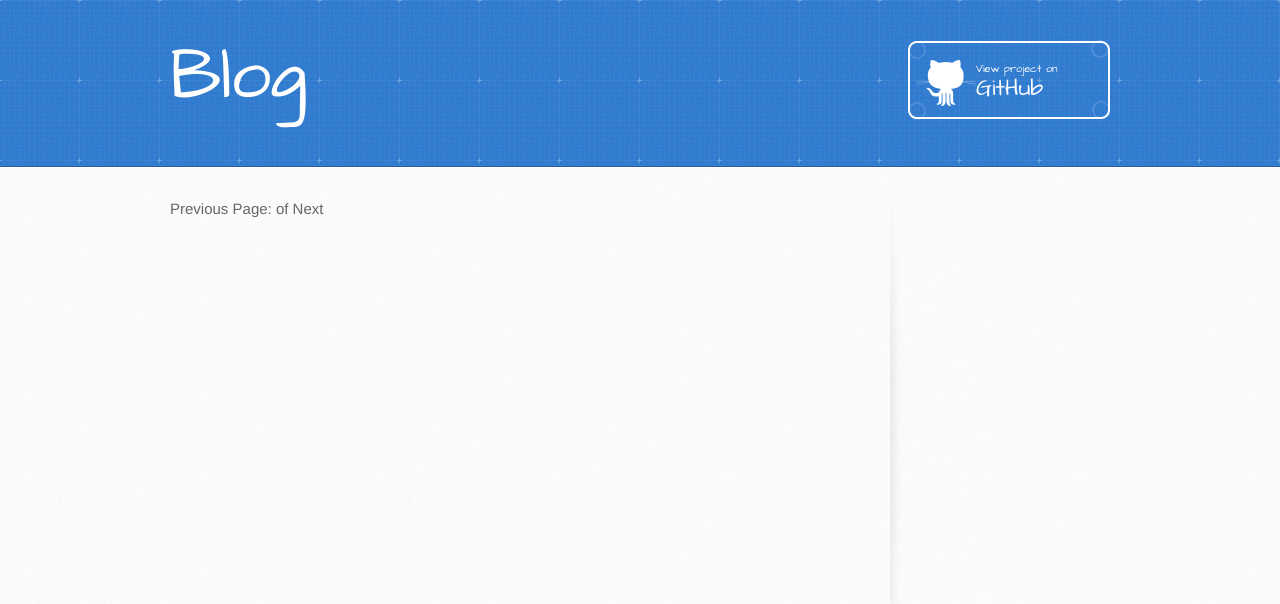
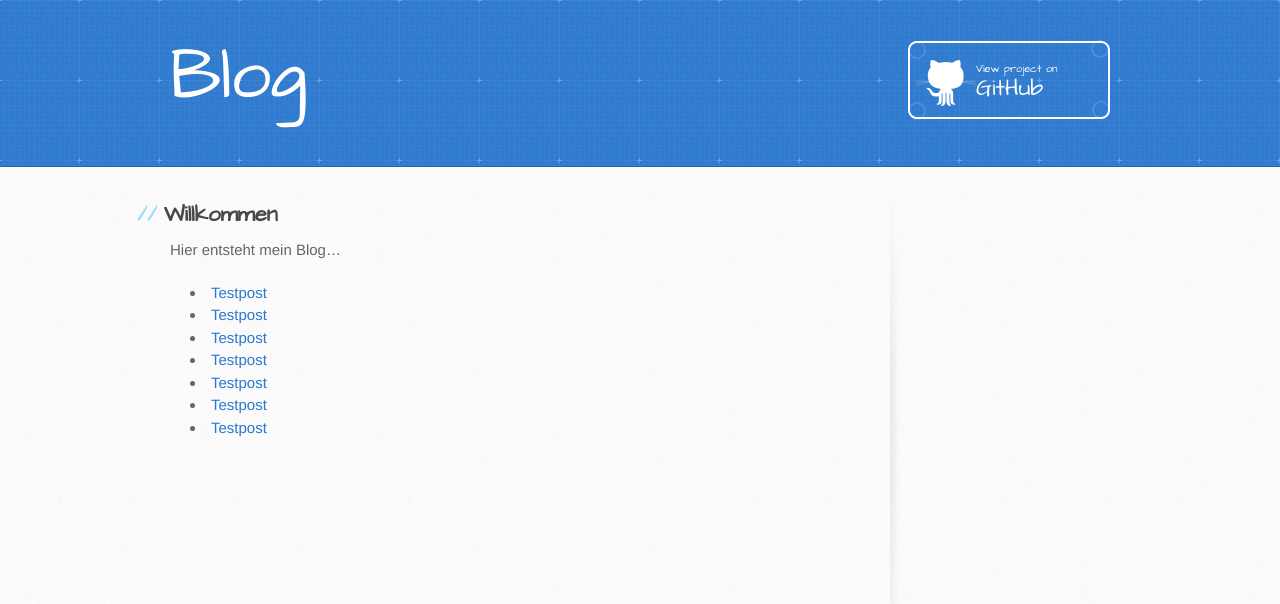
Before and after one commit to mars3142/blog, a Jekyll site: the page built from index.md, in a window 1280 px wide. Shown: the top 604 px of the page. Built offline with Jekyll 4.4.1, drawn with Linux system fonts in a browser that asks for light colours; Markdown is read by kramdown in place of the engine named in the settings.

Commit message:
pagnition removed

```diff
--- a/_config.yml
+++ b/_config.yml
@@ -3,8 +3,8 @@
 
 url: "http://blog.mars3142.de"
 
-paginate: 5
-paginate_path: "page:num"
+#paginate: 5
+#paginate_path: "page:num"
 
 markdown: redcarpet
 markdown_ext: markdown,mkdown,mkdn,mkd,md
--- a/index.md
+++ b/index.md
@@ -3,28 +3,14 @@
 layout: default
 ---
 
-<!-- This loops through the paginated posts -->
-{% for post in paginator.posts %}
-  <h1><a href="{{ post.url }}">{{ post.title }}</a></h1>
-  <p class="author">
-    <span class="date">{{ post.date }}</span>
-  </p>
-  <div class="content">
-    {{ post.content }}
-  </div>
-{% endfor %}
+Willkommen
+---
+Hier entsteht mein Blog...
 
-<!-- Pagination links -->
-<div class="pagination">
-  {% if paginator.previous_page %}
-    <a href="/page{{ paginator.previous_page }}" class="previous">Previous</a>
-  {% else %}
-    <span class="previous">Previous</span>
-  {% endif %}
-  <span class="page_number ">Page: {{ paginator.page }} of {{ paginator.total_pages }}</span>
-  {% if paginator.next_page %}
-    <a href="/page{{ paginator.next_page }}" class="next">Next</a>
-  {% else %}
-    <span class="next ">Next</span>
-  {% endif %}
-</div>
+<ul>
+  {% for post in site.posts %}
+    <li>
+      <a href="{{ post.url }}">{{ post.title }}</a>
+    </li>
+  {% endfor %}
+</ul>
```
